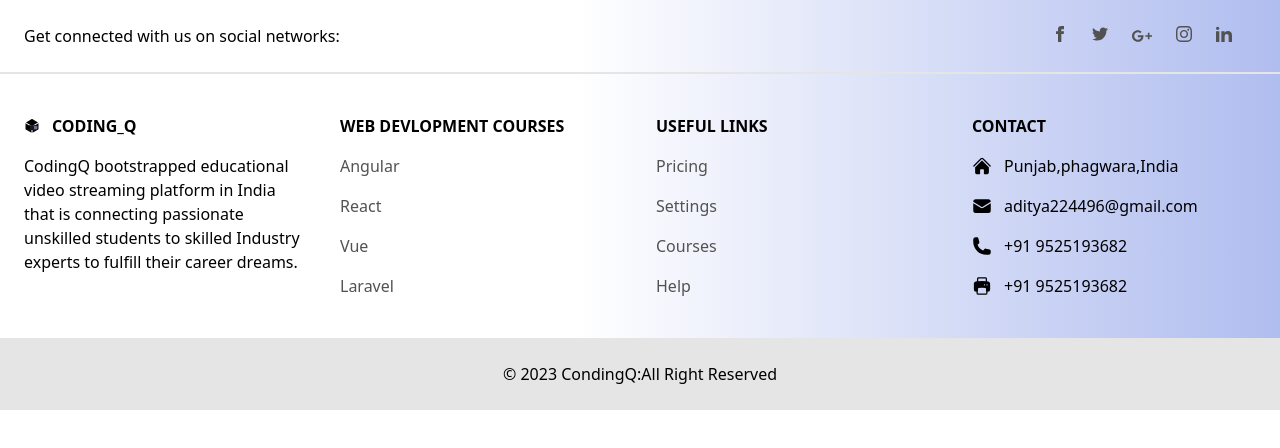
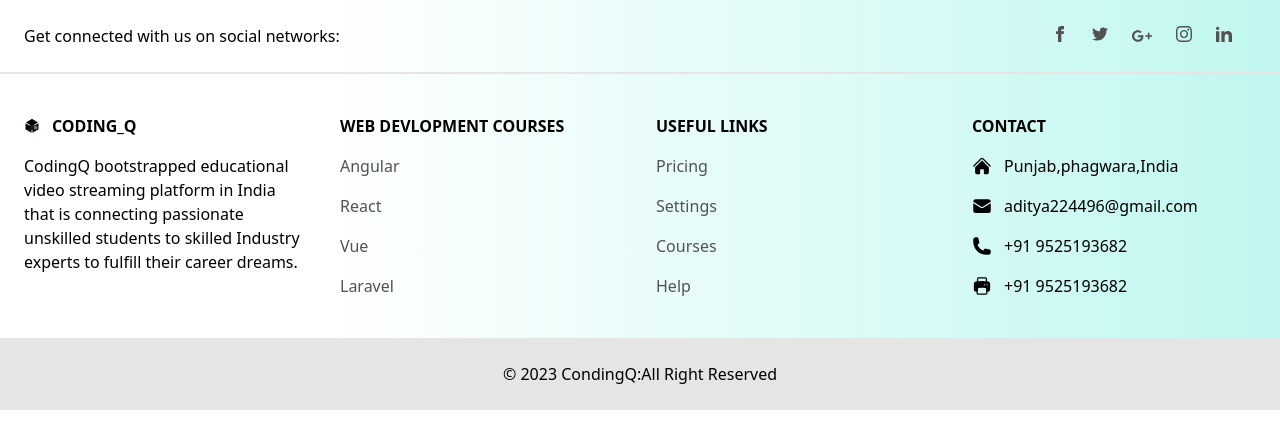
Before and after one commit to ADITYA-PRATAP/CodingQ, a Next.js app: page /Footer1 in a window 1280 px wide. Shown: the top 448 px of the page. Built offline with nearby package versions, Linux system fonts and the light colour scheme.

Commit message:
Update Footer1.js

```diff
--- a/pages/Footer1.js
+++ b/pages/Footer1.js
@@ -6,7 +6,7 @@ const Footer = () => {
         <div>
 
             <footer
-                className={styles.footer}>
+                className={styles.footer1}>
                 <div
                     className="flex items-center justify-center border-b-2 border-neutral-200 p-6 dark:border-neutral-500 lg:justify-between">
                     <div className="mr-12 hidden lg:block">
```
